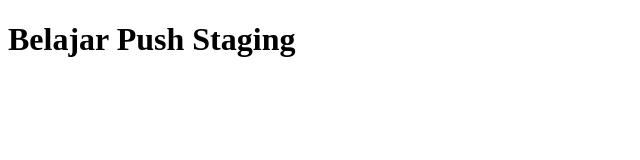
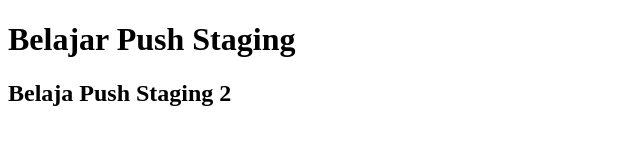
Before and after one commit to sagitayo2212/belajar-neomic, a plain HTML site: page header.html in a window 1280 px wide. Shown: the whole page, without its empty margins (0-640 px from the left). Drawn offline with Linux system fonts and the light colour scheme.

Commit message:
Add element H2

```diff
--- a/header.html
+++ b/header.html
@@ -6,5 +6,6 @@
   </head>
   <body>
     <h1>Belajar Push Staging</h1>
+    <h2>Belaja Push Staging 2</h2>
   </body>
 </html>
```
